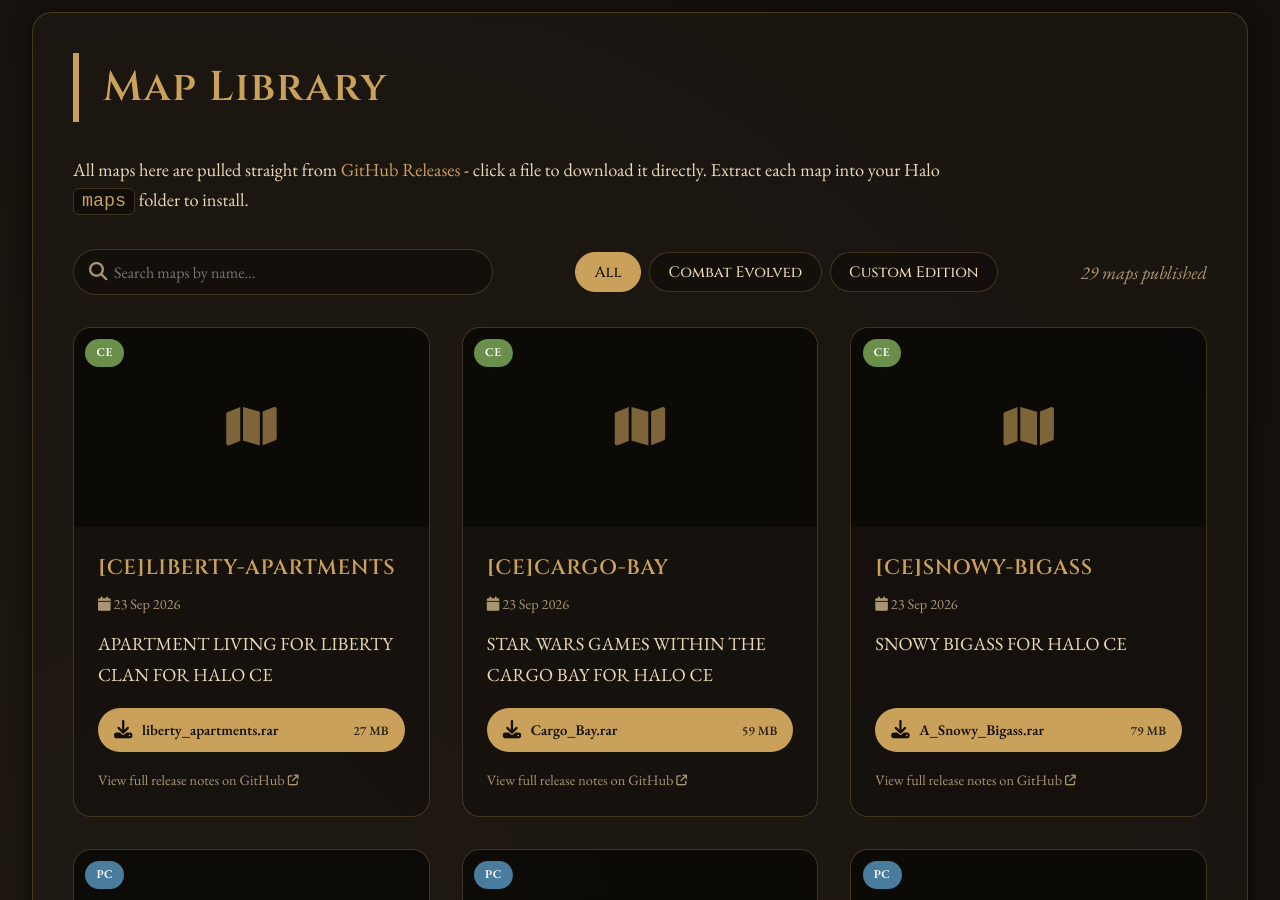
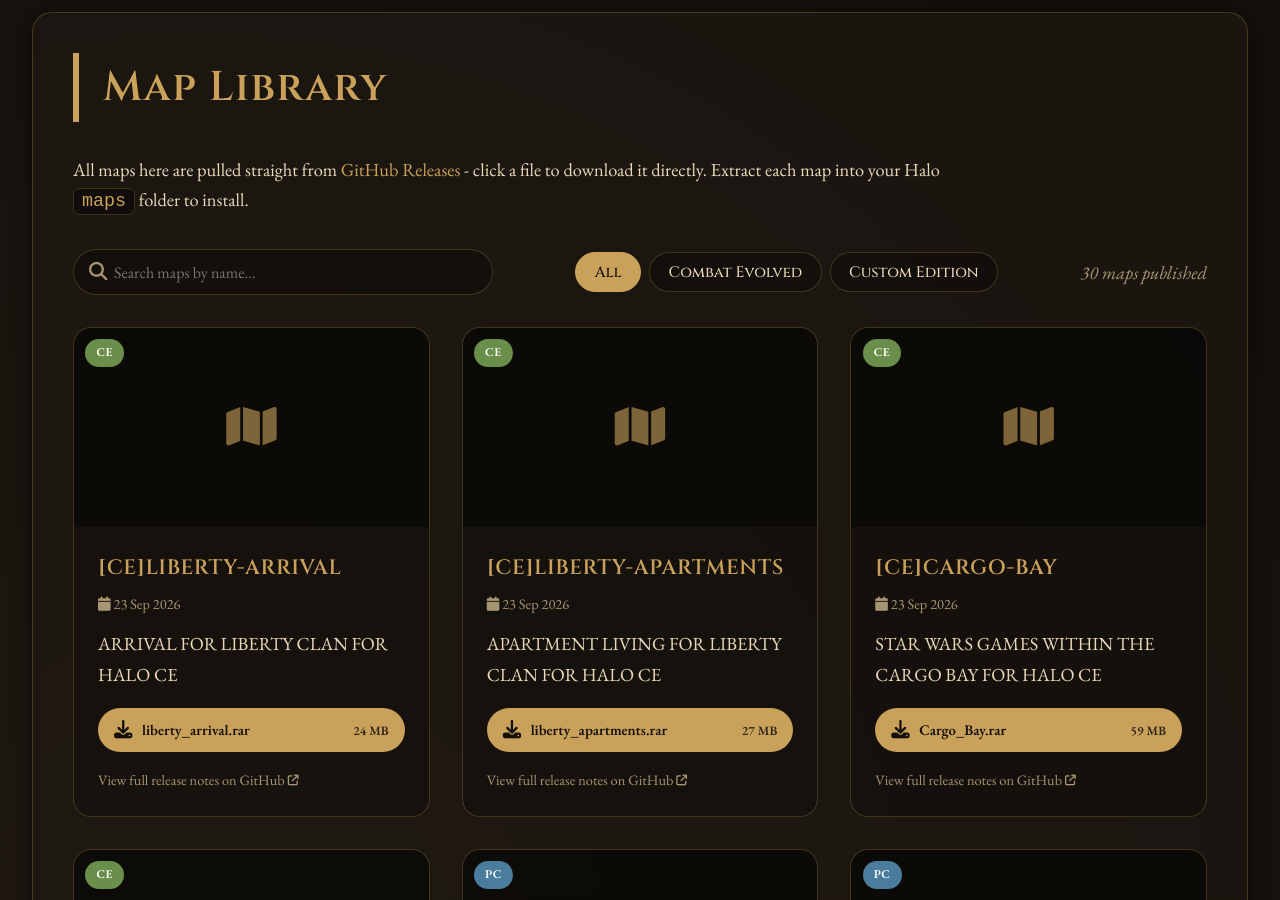
Before and after one commit to Chalwk/NC-Halo-Maps, a Jekyll site: the page built from maps.html, in a window 1280 px wide and 900 px high, scrolled down 264 px. Built offline with Jekyll 4.4.1, drawn with Linux system fonts in a browser that asks for light colours.

Commit message:
chore: update releases data

```diff
--- a/_data/releases.json
+++ b/_data/releases.json
@@ -1,4 +1,27 @@
 [
+  {
+    "id": 394800103,
+    "tag": "CE-LIBERTY-ARRIVAL",
+    "name": "[CE]LIBERTY-ARRIVAL",
+    "body": "ARRIVAL FOR LIBERTY CLAN FOR HALO CE",
+    "prerelease": false,
+    "published_at": "2026-09-23T15:28:05Z",
+    "html_url": "https://github.com/nakedchick-code/NC-Halo-Maps/releases/tag/CE-LIBERTY-ARRIVAL",
+    "games": [
+      "CE"
+    ],
+    "thumbnail": null,
+    "assets": [
+      {
+        "name": "liberty_arrival.rar",
+        "size": 24705509,
+        "size_human": "24 MB",
+        "download_count": 0,
+        "browser_download_url": "https://github.com/nakedchick-code/NC-Halo-Maps/releases/download/CE-LIBERTY-ARRIVAL/liberty_arrival.rar",
+        "content_type": "application/x-compressed"
+      }
+    ]
+  },
   {
     "id": 394798642,
     "tag": "CE-LIBERTY-APARTMENTS",
```
